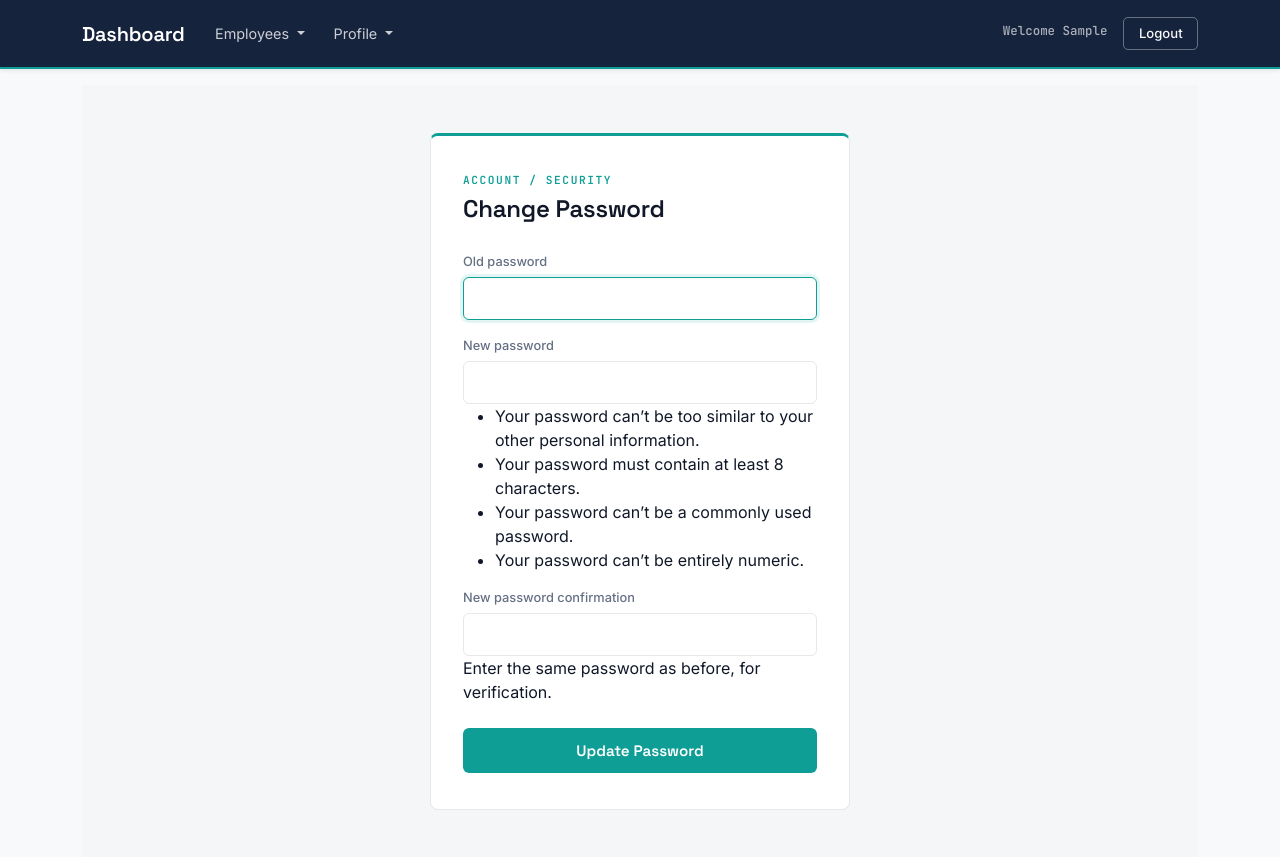
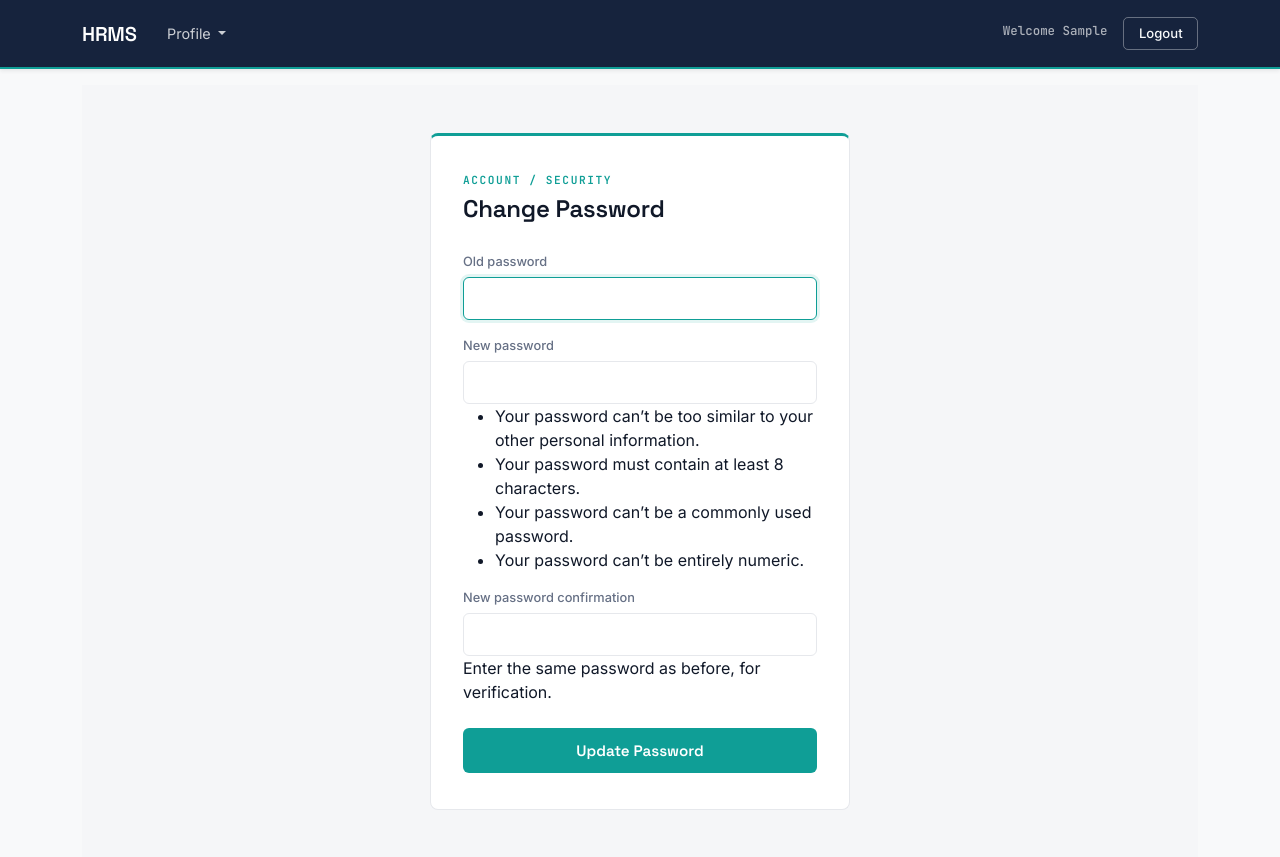
Before and after one commit to prabal1123/projSkySource, a Django app: page /app/change-password/ in a window 1280 px wide. Shown: the top 857 px of the page. Run offline with Django 5.2, Linux system fonts and the light colour scheme; the visitor is signed in with stand-in values (Sample User, id 1).

Commit message:
update navbar branding to HRMS

```diff
--- a/templates/includes/navbar.html
+++ b/templates/includes/navbar.html
@@ -1,16 +1,17 @@
 <nav class="navbar navbar-expand-lg navbar-dark bg-dark shadow-sm">
     <div class="container">
-        {% if user.is_authenticated %}
-        <a class="navbar-brand fw-bold" href="{% url 'dashboard' %}">Dashboard</a>
-        {% else %}
-        <a class="navbar-brand fw-bold" href="{% url 'login' %}">MyProject</a>
-        {% endif %}
+    {% if user.is_authenticated %}
+    <a class="navbar-brand fw-bold" href="{% url 'dashboard' %}">HRMS</a>
+    {% else %}
+    <a class="navbar-brand fw-bold" href="{% url 'login' %}">HRMS</a>
+    {% endif %}
         <button class="navbar-toggler" data-bs-toggle="collapse" data-bs-target="#navbar">
             <span class="navbar-toggler-icon"></span>
         </button>
         <div class="collapse navbar-collapse" id="navbar">
             <ul class="navbar-nav me-auto">
                 {% if user.is_authenticated %}
+                {% if is_admin_role %}
                 <li class="nav-item dropdown">
                     <a class="nav-link dropdown-toggle" href="#" role="button" data-bs-toggle="dropdown" aria-expanded="false">
                         Employees
@@ -20,6 +21,7 @@
                         <li><a class="dropdown-item" href="{% url "employeeList" %}">View Employees</a></li>
                     </ul>
                 </li>
+                {% endif %}
                 <li class="nav-item dropdown">
                     <a class="nav-link dropdown-toggle" href="#" role="button" data-bs-toggle="dropdown" aria-expanded="false">
                         Profile
```
